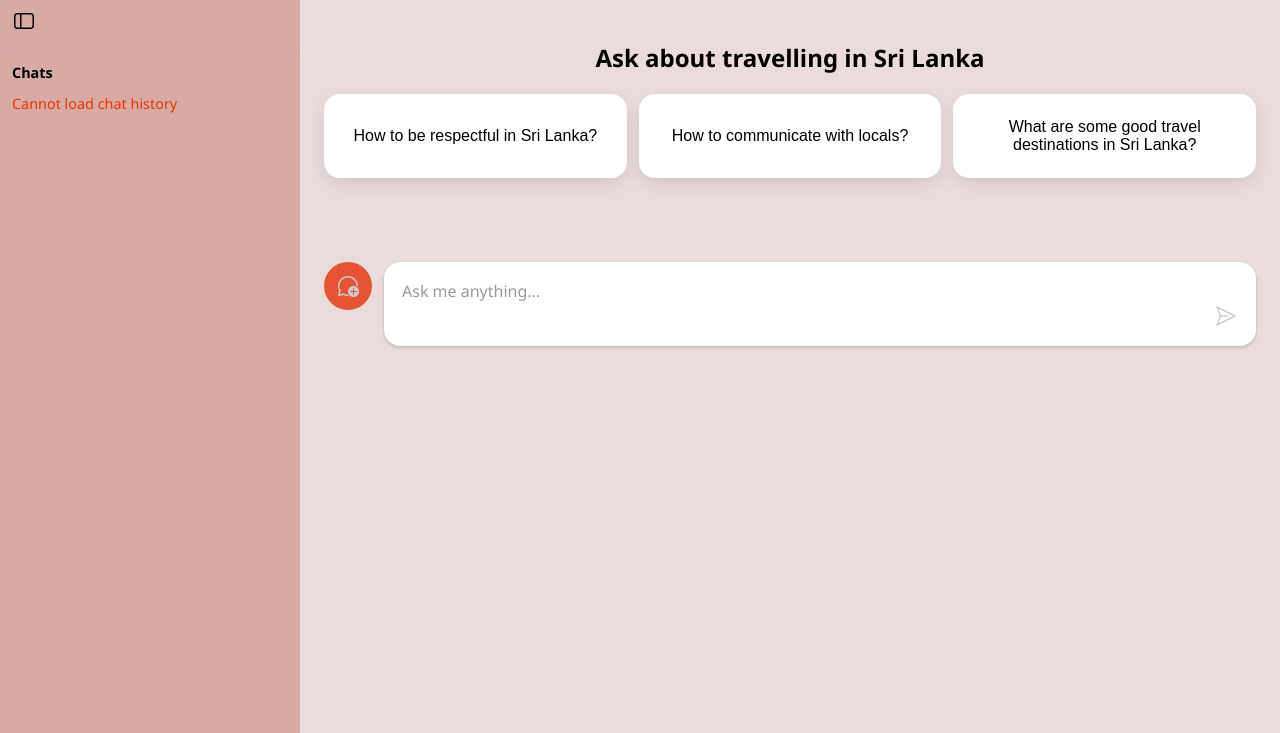
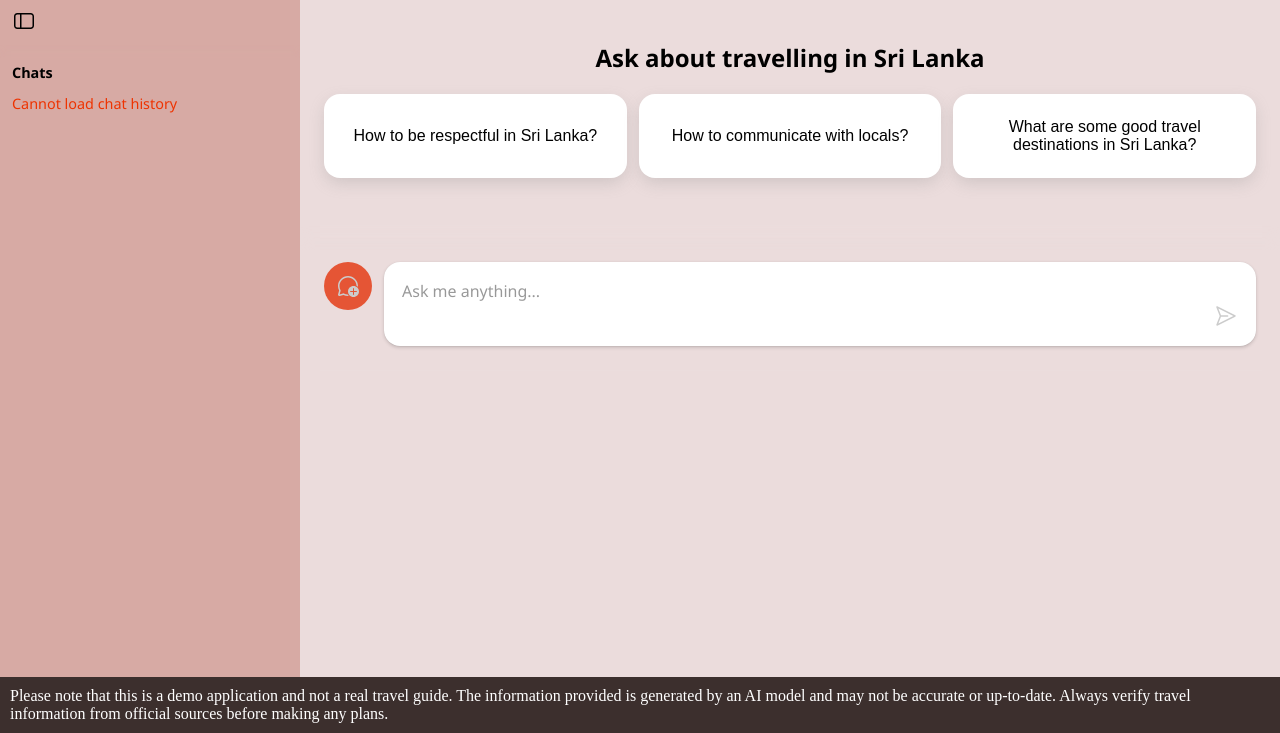
Before and after one commit to senadhi-Thimanya/AI-Travel-Guide-for-Sri-Lanka, a website built with Vite: page packages/webapp/index.html in a window 1280 px wide. Shown: the part 67-800 px from the top of the page. Built offline with nearby package versions, Linux system fonts and the light colour scheme; no server answers.

Commit message:
Adjusted the UI

```diff
--- a/packages/webapp/index.html
+++ b/packages/webapp/index.html
@@ -50,6 +50,11 @@
         position: relative;
         display: flex;
       }
+      footer {
+        background-color: #3c2f2d;
+        color: #fff;
+        padding: 10px;
+      }
       azc-chat {
         flex: 1;
         max-width: 1024px;
@@ -66,6 +71,11 @@
       <azc-history id="chatHistory"></azc-history>
       <azc-chat id="chat"></azc-chat>
     </main>
+    <footer>
+      Please note that this is a demo application and not a real travel guide. The information provided is generated by
+      an AI model and may not be accurate or up-to-date. Always verify travel information from official sources before
+      making any plans.
+    </footer>
     <script type="module" src="/src/index.ts"></script>
     <script>
       // Generate a unique ID and store it in local storage
```
